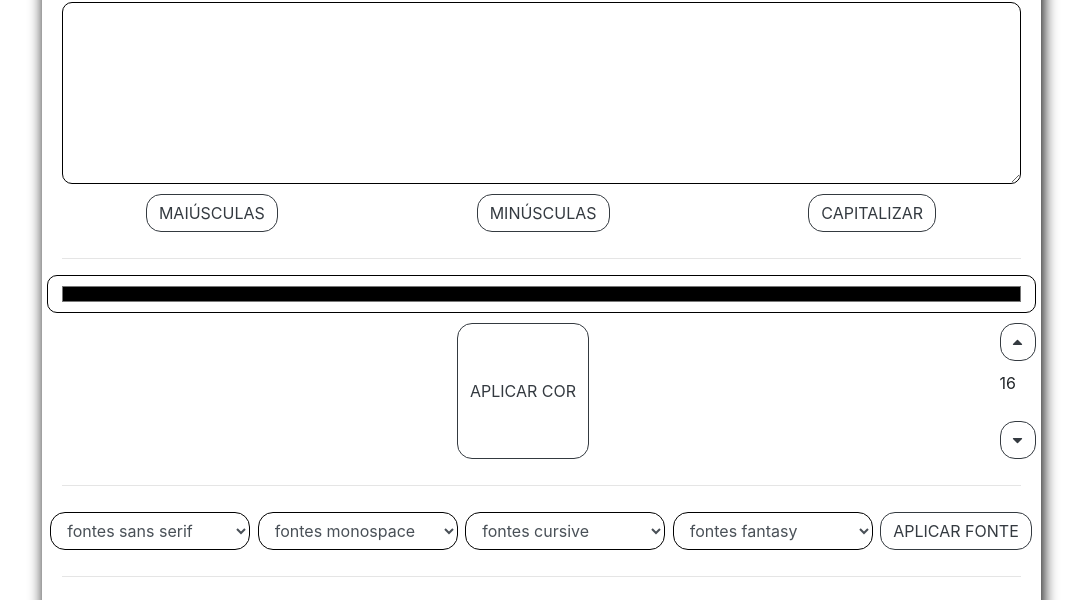
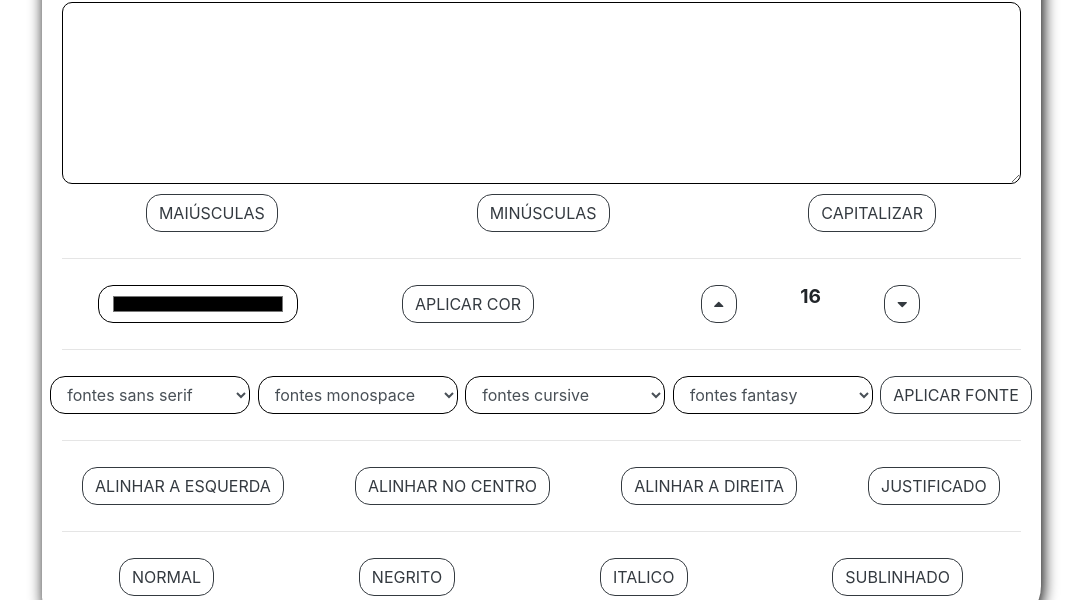
Before and after one commit to GustavoLuisdO/formatacao-de-texto, a plain HTML site: page index.html in a window 1280 px wide. Shown: the part 165-765 px from the top of the page, without its empty margins (99-1185 px from the left). Drawn offline with nearby package versions, Linux system fonts and the light colour scheme.

Commit message:
Update style.css

```diff
--- a/style.css
+++ b/style.css
@@ -12,6 +12,7 @@ body{
     border-radius: 40px 30px;
     box-shadow: 2px 2px 15px #000;
 }
+
 .form-control{
   border-color: #000;
   border-radius: 10px;
@@ -23,8 +24,17 @@ body{
     border-radius: 15px;
 }
 
-#cor-texto .form-control, #selecao-fontes .form-control{
+#edita-texto .form-control, #selecao-fontes .form-control{
     width: 200px;
     margin: 10px auto;
     border-radius: 15px;
 }
+
+.tamanho-fonte{
+    width: 35%;
+    display: inline-flex;
+    margin: 0 auto;
+    line-height: 42px;
+    font-size: 1.2em;
+    font-weight: bold;
+}
```
